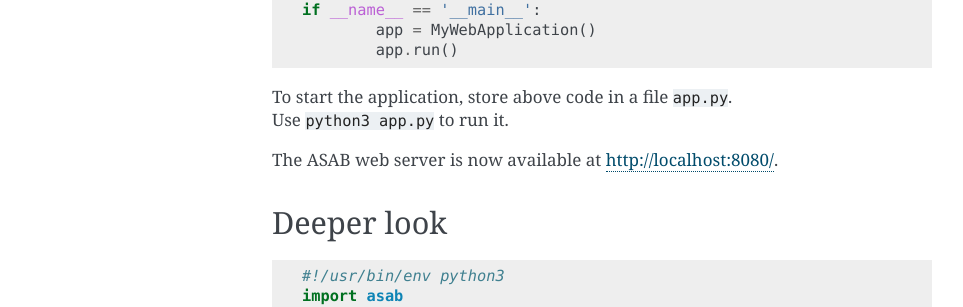
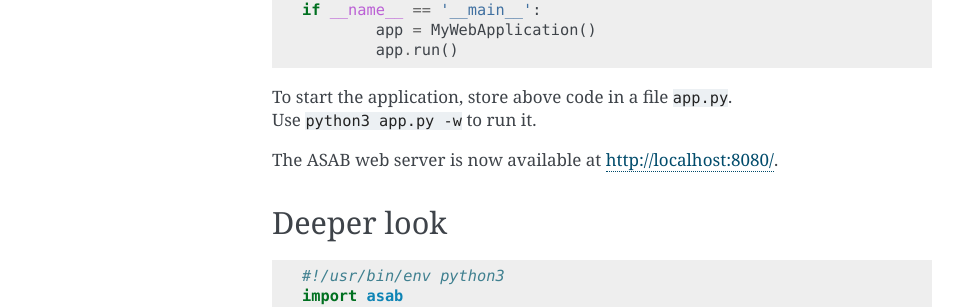
Before and after one commit to TeskaLabs/asab, a Sphinx documentation site: the page built from doc/tutorial/web/chapter1.rst, in a window 1280 px wide. Shown: the part 560-867 px from the top of the page, without its empty margins (148-1111 px from the left). Built offline with Sphinx 7.4.7, drawn with Linux system fonts in a browser that asks for light colours.

Commit message:
Add -w flag

```diff
--- a/doc/tutorial/web/chapter1.rst
+++ b/doc/tutorial/web/chapter1.rst
@@ -11,7 +11,7 @@ The code
    :code: python
 
 | To start the application, store above code in a file ``app.py``.
-| Use ``python3 app.py`` to run it.
+| Use ``python3 app.py -w`` to run it.
 
 The ASAB web server is now available at http://localhost:8080/.
 
```
